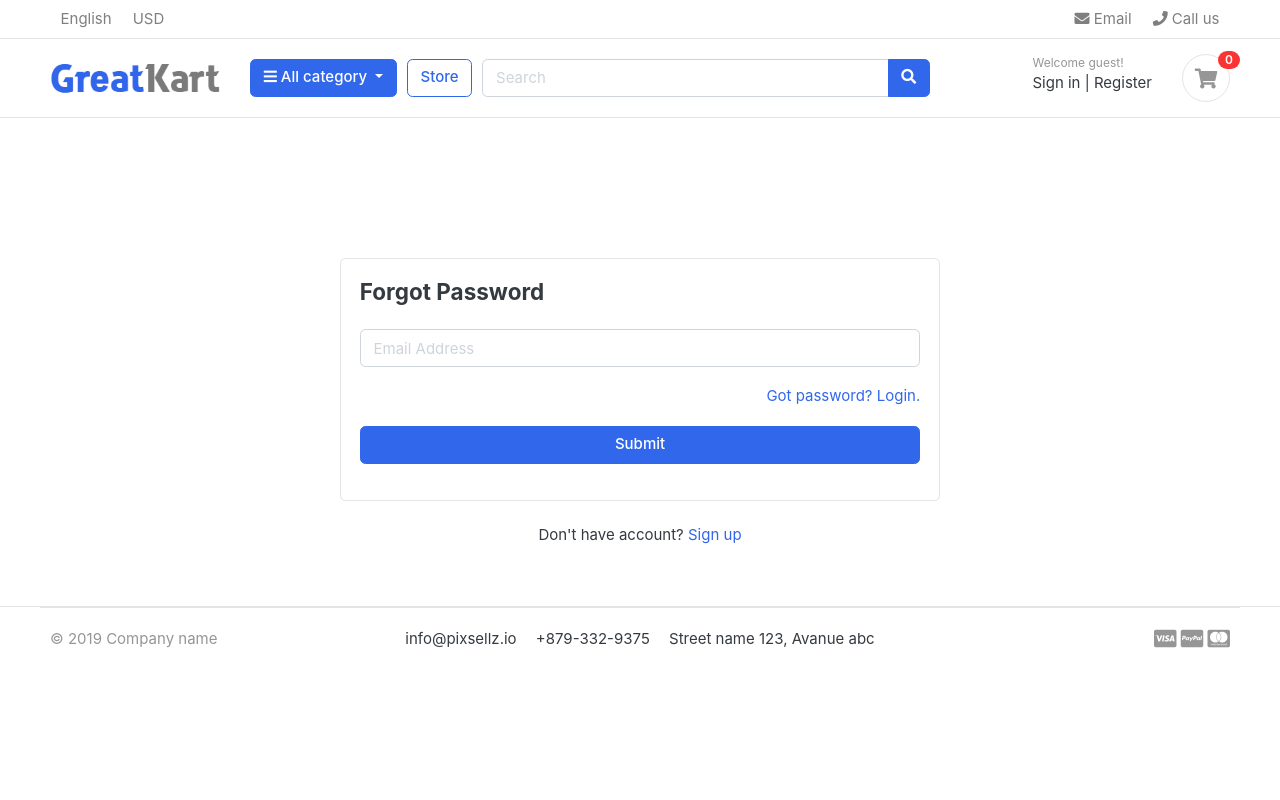
After one commit to pragat-pandya/ecommerce-django, a Django app: page /accounts/forgotPassword/ in a window 1280 px wide. The commit adds this page. Run offline with Django 4.2, Linux system fonts and the light colour scheme; data comes from the database, SQL or seed files in the repository; both versions use the stored data as it was after the commit; some libraries are stand-ins or nearby versions; some web fonts are replaced.

Commit message:
Reset password begining.

```diff
--- a/accounts/urls.py
+++ b/accounts/urls.py
@@ -8,4 +8,6 @@ urlpatterns = [
     path('dashboard/', views.dashboard, name="dashboard"),
     path('', views.dashboard, name="dashboard"),
     path('activate/<uidb64>/<token>', views.activate, name="activate"),
+    path('forgotPassword/', views.forgotPassword, name="forgotPassword"),
+    path('reset_password_validate/<uidb64>/<token>', views.reset_password_validate, name="reset_password_validate"),
 ]
--- a/accounts/views.py
+++ b/accounts/views.py
@@ -52,7 +52,7 @@ def register (request):
             send_email.send()
 
             # messages.success(request, 'Thankyou for registering with us. We have sent you a verification email to your email address, please verify your email.')
-            return redirect ('login/?command=verification&email='+email)
+            return redirect ('/accounts/login/?command=verification&email='+email)
     else:
         form = RegistrationForm()
     context = {
@@ -94,7 +94,7 @@ def activate (request, uidb64, token):
     if user is not None and default_token_generator.check_token(user, token):
         user.is_active = True
         user.save()
-        messages.success(request, 'Congratulations your account is activated.')
+        messages.success(request, 'Congratulations your account is now activated.')
         return redirect('login')
     else:
         messages.error(request, 'Invalid activation link')
@@ -104,3 +104,34 @@ def activate (request, uidb64, token):
 @login_required(login_url = 'login')
 def dashboard (request):
     return render(request, "accounts/dashboard.html")
+
+
+def forgotPassword(request):
+    if request.method == 'POST':
+        email = request.POST['email']
+        if Account.objects.filter(email=email).exists():
+            user = Account.objects.get(email__exact=email)
+
+            # Reset password email
+            current_site = get_current_site(request)
+            mail_subject = 'Reset your password.'
+            message = render_to_string ('accounts/reset_password_email.html', {
+                'user' : user,
+                'domain' : current_site,
+                'uid' : urlsafe_base64_encode (force_bytes(user.pk)),
+                'token' : default_token_generator.make_token(user),
+            })
+            to_email = email
+            send_email = EmailMessage(mail_subject, message, to=[to_email])
+            send_email.send()
+
+            messages.success(request, 'Password reset email has been sent to your email address.')
+            return redirect ('login')
+        else:
+            messages.error(request, 'Account does not exist.')
+            return redirect('forgotPassword')
+    return render(request, "accounts/forgotPassword.html")
+
+
+def reset_password_validate (request):
+    return HttpResponse('Okay')
--- /dev/null
+++ b/templates/accounts/forgotPassword.html
@@ -0,0 +1,37 @@
+{% extends "base.html" %}
+
+{% block content %}
+
+
+<!-- ========================= SECTION CONTENT ========================= -->
+<section class="section-conten padding-y" style="min-height:84vh">
+
+<!-- ============================ COMPONENT LOGIN   ================================= -->
+	<div class="card mx-auto" style="max-width: 600px; margin-top:100px;">
+			<div class="card-body">
+			<h4 class="card-title mb-4">Forgot Password</h4>
+			{% include 'includes/alerts.html' %}
+			<form action="{% url 'forgotPassword' %}" method="post">
+				{% csrf_token %}
+					<div class="form-group">
+			 <input type="email" class="form-control" placeholder="Email Address" name="email">
+					</div> <!-- form-group// -->
+					<div class="form-group">
+						<a href="{% url 'login' %}" class="float-right">Got password? Login.</a>
+
+					</div> <!-- form-group form-check .// -->
+					<div class="form-group">
+							<button type="submit" class="btn btn-primary btn-block"> Submit  </button>
+					</div> <!-- form-group// -->
+			</form>
+			</div> <!-- card-body.// -->
+		</div> <!-- card .// -->
+
+		 <p class="text-center mt-4">Don't have account? <a href="{% url 'register' %}">Sign up</a></p>
+		 <br><br>
+
+<!-- ============================ COMPONENT LOGIN  END.// ================================= -->
+
+
+
+{% endblock %}
--- a/templates/accounts/login.html
+++ b/templates/accounts/login.html
@@ -33,7 +33,7 @@
 					</div> <!-- form-group// -->
 
 					<div class="form-group">
-						<a href="#" class="float-right">Forgot password?</a>
+						<a href="{% url 'forgotPassword' %}" class="float-right">Forgot password?</a>
 
 					</div> <!-- form-group form-check .// -->
 					<div class="form-group">
```
Also changed, not shown: templates/accounts/reset_password_email.html (added, +10 -0 lines), db.sqlite3.
